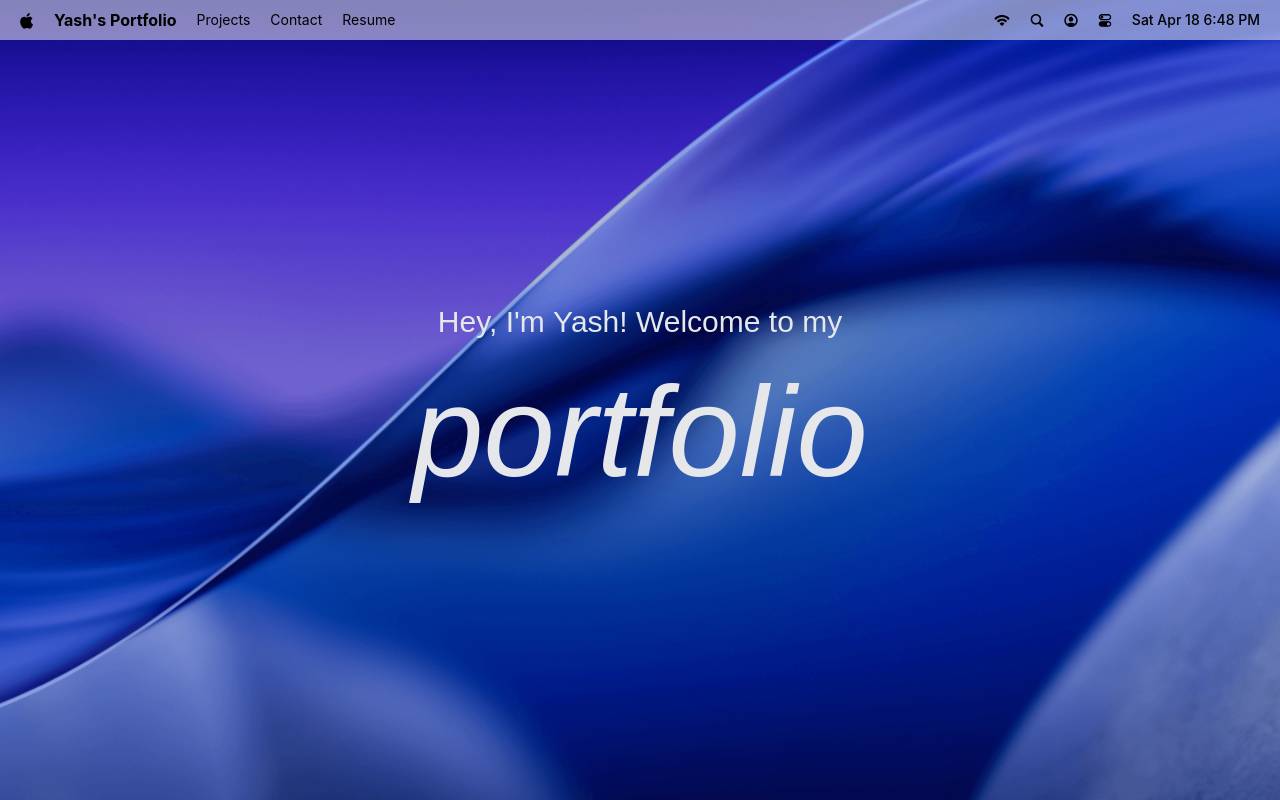
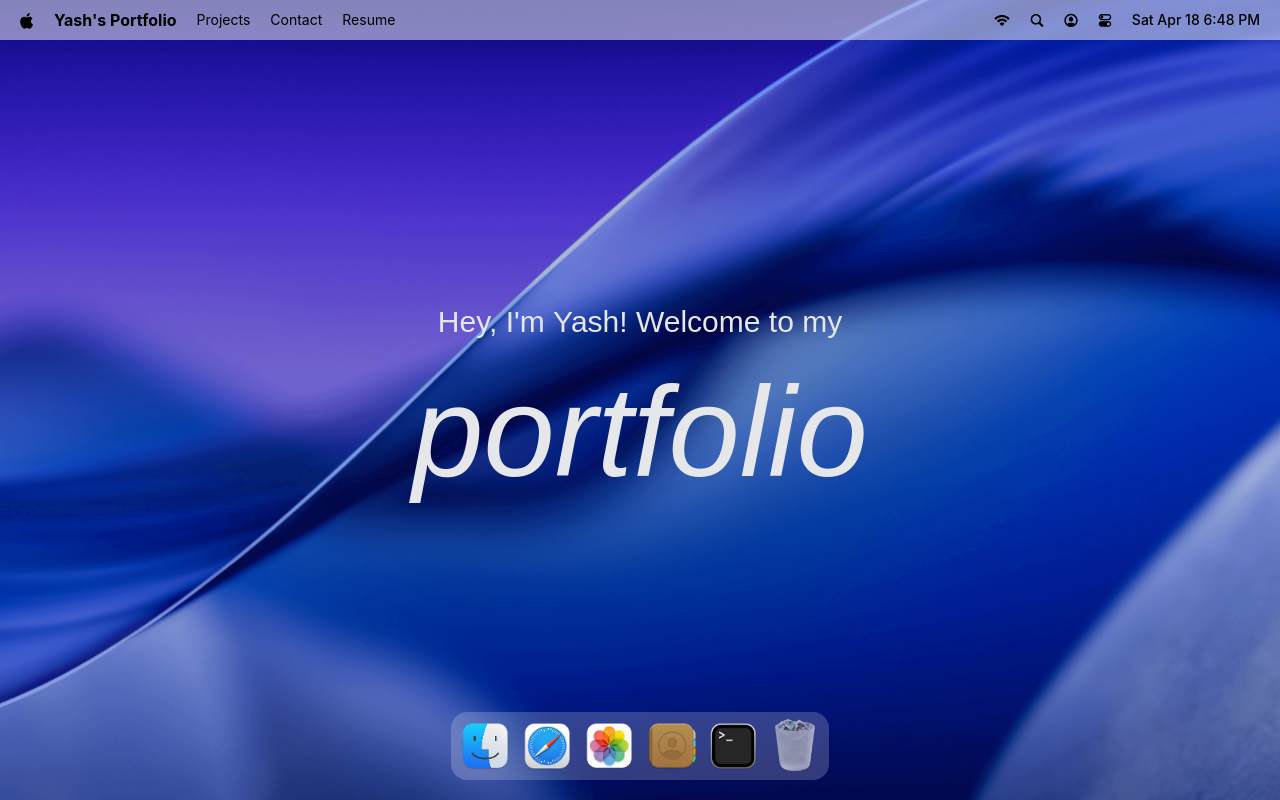
Before and after one commit to sketch-afk/MacOs_Portfolio, a React (Vite) app: page / in a window 1280 px wide. Built offline with nearby package versions, Linux system fonts and the light colour scheme; a web font is replaced by a local one.

Commit message:
implemnt dock presentation

```diff
--- a/package.json
+++ b/package.json
@@ -17,6 +17,7 @@
     "lucide-react": "^1.8.0",
     "react": "^19.2.4",
     "react-dom": "^19.2.4",
+    "react-tooltip": "^5.30.1",
     "tailwindcss": "^4.2.2"
   },
   "devDependencies": {
--- a/src/App.jsx
+++ b/src/App.jsx
@@ -1,11 +1,12 @@
 import React from 'react'
-import { Navbar, Welcome } from '#components'
+import { Navbar, Welcome, Dock } from '#components'
 
 const App = () => {
   return (
     <main>
       <Navbar />
       <Welcome/>
+      <Dock/>
     </main>
 
   )
--- /dev/null
+++ b/src/components/Dock.jsx
@@ -0,0 +1,91 @@
+import React, { useRef } from 'react'
+import { gsap } from 'gsap'
+import { useGSAP } from '@gsap/react'
+import { dockApps } from '#constants'
+import { Tooltip } from 'react-tooltip'
+
+const Dock = () => {
+    const dockRef = useRef(null)
+
+    useGSAP(() => {
+        const dock = dockRef.current
+        if (!dock) return
+
+        const icons = dock.querySelectorAll('.dock-icon')
+
+        const animateIcons = (mouseX) => {
+            const { left } = dock.getBoundingClientRect()
+
+            icons.forEach((icon) => {
+                const { left: iconLeft, width } = icon.getBoundingClientRect()
+                const center = iconLeft - left + width / 2
+                const distance = Math.abs(mouseX - center)
+                const intensity = Math.exp(-(distance ** 5) / 20000)
+
+                gsap.to(icon, {
+                    scale: 1 + 0.25 * intensity,
+                    y: -15 * intensity,
+                    duration: 0.2,
+                    ease: "power1.out",
+
+                })
+            })
+        }
+        const handleMouseMove = (e) => {
+            const { left } = dock.getBoundingClientRect()
+
+            animateIcons(e.clientX - left)
+        }
+        const resetIcons = () => {
+            icons.forEach((icon) => {
+                gsap.to(icon, {
+                    scale: 1,
+                    y: 0,
+                    duration: 0.3,
+                    ease: "power1.out",
+                })
+            })
+        }
+        dock.addEventListener('mousemove', handleMouseMove)
+        dock.addEventListener('mouseleave', resetIcons)
+
+        return () => {
+            dock.removeEventListener('mousemove', handleMouseMove)
+            dock.removeEventListener('mouseleave', resetIcons)
+        }
+    }, [])
+
+    const toggleApp = (app) => {
+        //TODO Implement Open Window Logic
+    }
+
+    return (
+        <section id='dock'>
+            <div ref={dockRef} className='dock-container'>
+                {dockApps.map(({ id, name, icon, canOpen }) => (
+                    <div key={id} className='relative flex  justify-center'>
+                        <button
+                            type='button'
+                            className='dock-icon'
+                            aria-label={name}
+                            data-tooltip-id="dock-tooltip"
+                            data-tooltip-content={name}
+                            data-tooltip-delay-show={500}
+                            disabled={!canOpen}
+                            onClick={() => toggleApp({ id, canOpen })}>
+                            <img
+                                src={`/images/${icon}`}
+                                alt={name}
+                                loading="lazy"
+                                className={canOpen ? "" : "opacity-60"} />
+                        </button>
+
+                    </div>
+                ))}
+                <Tooltip id='dock-tooltip' place='top' className='tooltip' />
+            </div>
+        </section>
+    )
+}
+
+export default Dock
--- a/src/components/index.js
+++ b/src/components/index.js
@@ -1,7 +1,9 @@
 import Navbar from '#components/Navbar.jsx'
 import Welcome from '#components/Welcome.jsx'
+import Dock from '#components/Dock.jsx'
 
 export {
   Navbar,
-  Welcome
+  Welcome,
+  Dock
 }
```
Also changed, not shown: 1 other file (tests, documents, lock files or other folders).
